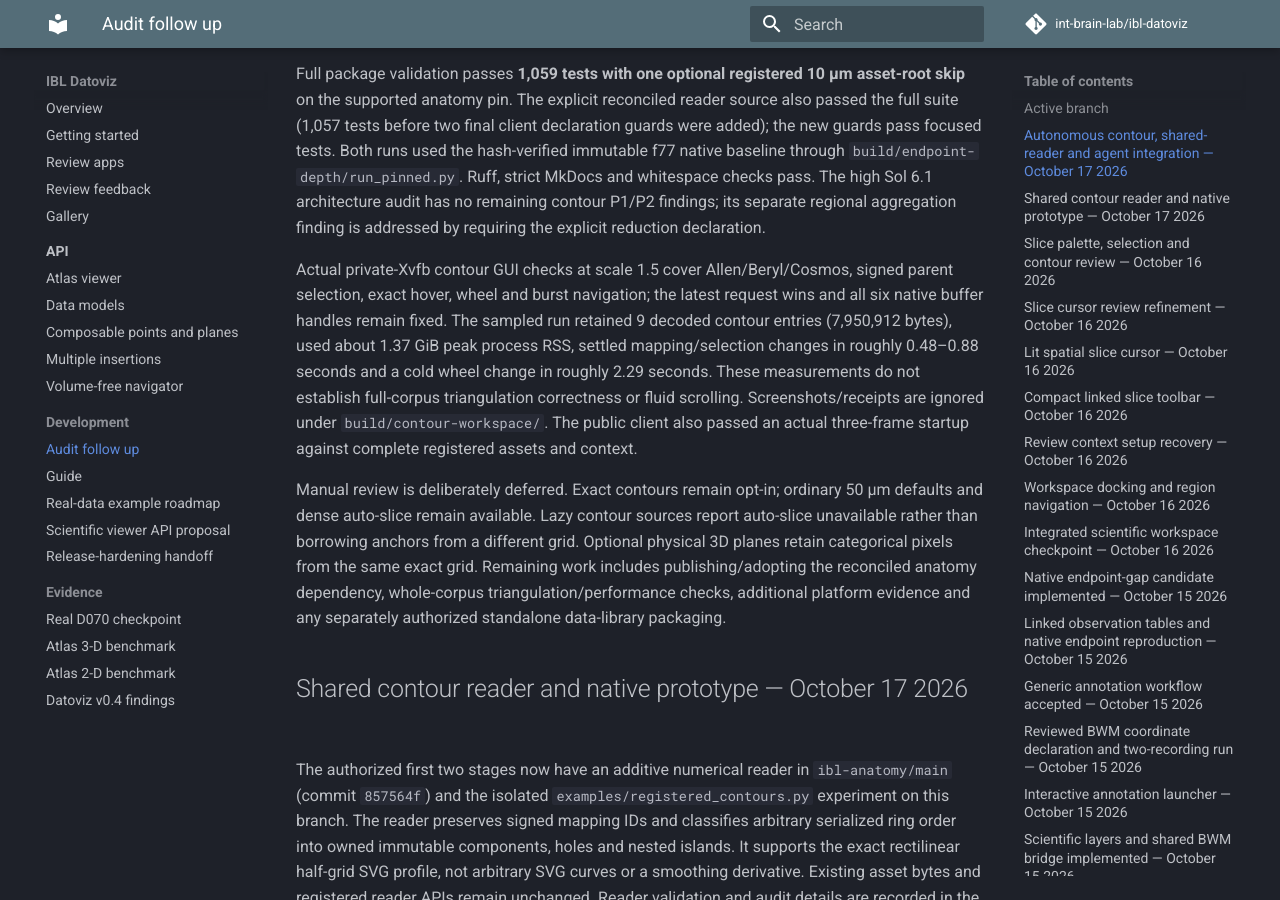
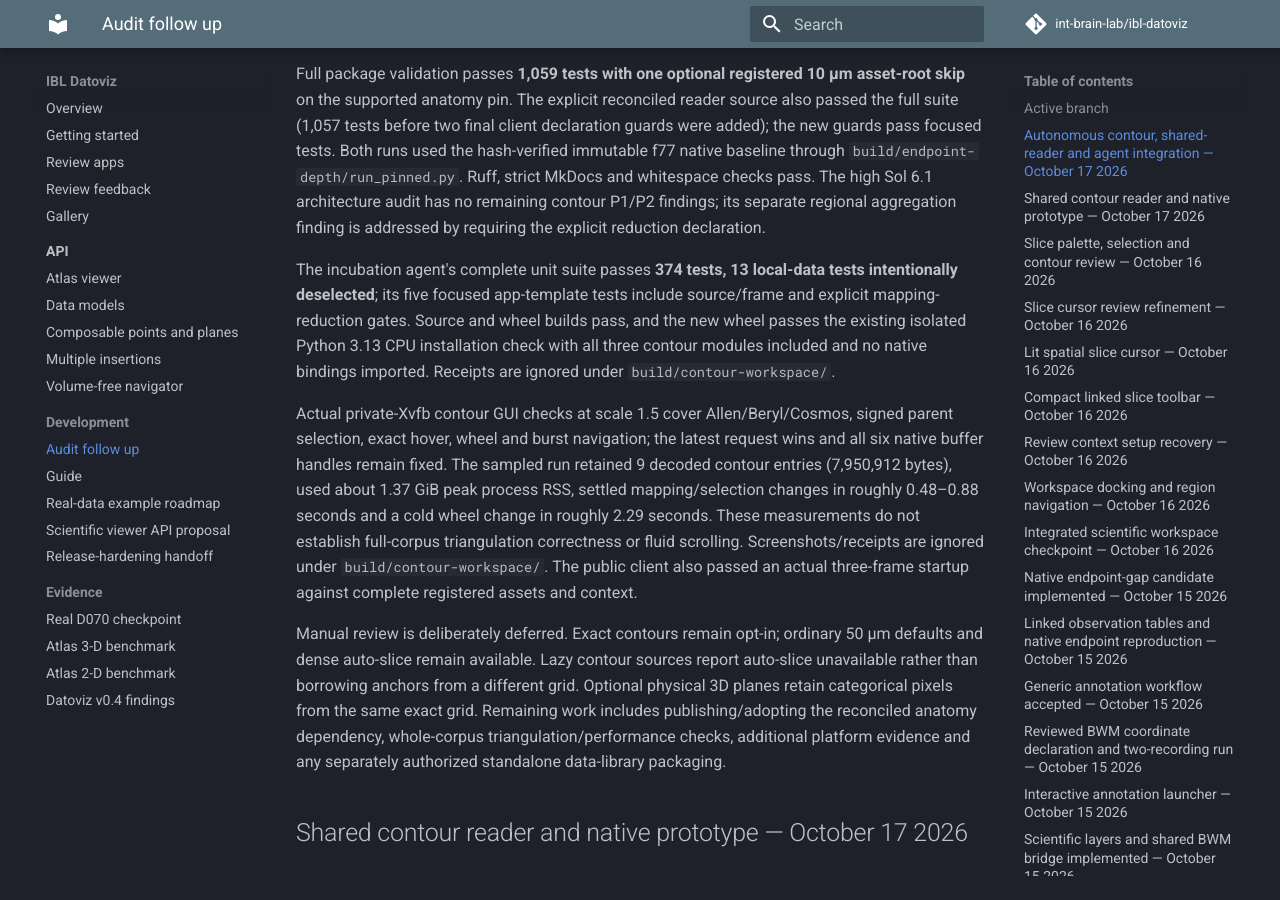
Before and after one commit to int-brain-lab/ibl-datoviz, an MkDocs documentation site: the page built from docs/NEXT_STEPS.md, in a window 1280 px wide and 900 px high, scrolled down 1714 px. Built offline with MkDocs 1.6.1 and Material for MkDocs 9.7.7, drawn with Linux system fonts in a browser that asks for light colours; comment, search, counter and statistics services are not loaded.

Commit message:
docs: record agent and installed-wheel validation

```diff
--- a/docs/NEXT_STEPS.md
+++ b/docs/NEXT_STEPS.md
@@ -74,6 +74,13 @@ hash-verified immutable f77 native baseline through
 architecture audit has no remaining contour P1/P2 findings; its separate regional
 aggregation finding is addressed by requiring the explicit reduction declaration.
 
+The incubation agent's complete unit suite passes **374 tests, 13 local-data
+tests intentionally deselected**; its five focused app-template tests include
+source/frame and explicit mapping-reduction gates. Source and wheel builds pass,
+and the new wheel passes the existing isolated Python 3.13 CPU installation
+check with all three contour modules included and no native bindings imported.
+Receipts are ignored under `build/contour-workspace/`.
+
 Actual private-Xvfb contour GUI checks at scale 1.5 cover Allen/Beryl/Cosmos,
 signed parent selection, exact hover, wheel and burst navigation; the latest
 request wins and all six native buffer handles remain fixed. The sampled run
```
